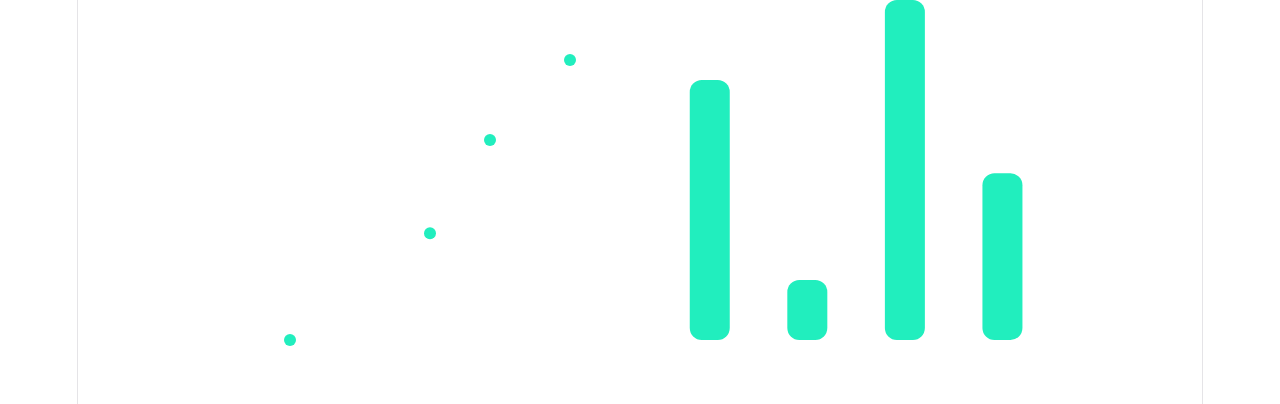
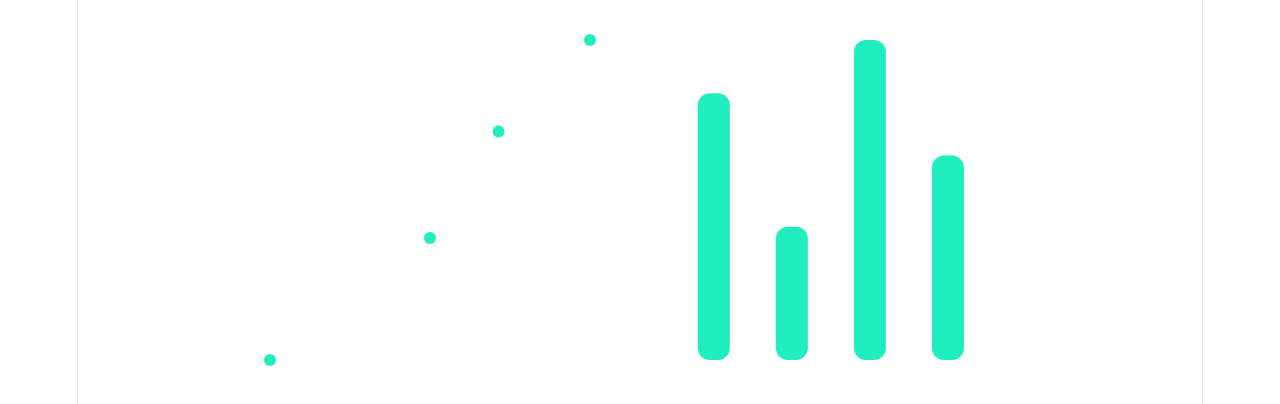
Before and after one commit to mic-wypych/energy_dashboard, a React (Vite) app: page / in a window 1280 px wide. Shown: the top 404 px of the page. Built offline with nearby package versions, Linux system fonts and the light colour scheme.

Commit message:
add bounds

```diff
--- a/src/App.jsx
+++ b/src/App.jsx
@@ -11,6 +11,16 @@ function App() {
   const height = 400
   const padding = 60
 
+  const MARGIN = {
+  top: 40,
+  right: 40,
+  bottom: 40,
+  left: 40
+  }
+
+  const boundsWidth = width - MARGIN.right - MARGIN.left;
+  const boundsHeight = height - MARGIN.top - MARGIN.bottom;
+
   /* data */
 
   const data = [
@@ -23,11 +33,11 @@ function App() {
 
   /* build scales*/
 
-  const xScale = scaleX(data.map(d => d.x), padding, width - padding)
-  const yScale = scaleY(data.map(d => d.y), padding, height - padding)
+  const xScale = scaleX(data.map(d => d.x), 0, boundsWidth)
+  const yScale = scaleY(data.map(d => d.y), 0, boundsHeight)
   const bandScale = scaleBand()
   .domain(data.map(d => d.x))
-  .range([0, width])
+  .range([0, boundsWidth])
   .padding(0.1)
 
   const allCircles = data.map((d, i) => (
@@ -41,13 +51,15 @@ function App() {
       ))
 
 
+  const barYScale = scaleY([0, ...data.map(d => d.y)], 0, boundsHeight)
+
   const allBars = data.map((d, i) => (
         <rect
           key={i}
-          x={bandScale(d.x) + padding / 2}
-          y={yScale(d.y) - padding}
-          width={height / 10}
-          height={(height) - yScale(d.y)}
+          x={bandScale(d.x)}
+          y={barYScale(d.y)}
+          width={boundsWidth / 10}
+          height={boundsHeight - barYScale(d.y)}
           rx={12}
           fill="#21eebeff"
         />
@@ -58,14 +70,23 @@ function App() {
   return <div style={{display: 'flex', justifyContent: 'center', alignItems: 'center', gap: '20px'}}>
       <svg width = {width} height = {height}>
       <rect width = {width} height = {height} fill = "#FFFFFF" rx = {4}/>
+      <g
+      width={boundsWidth}
+      height={boundsHeight}
+      transform={`translate(${MARGIN.left}, ${MARGIN.top})`}>
       {allCircles}
+      </g>
     </svg>
 
      <svg width = {width} height = {height}>
       <rect width = {width} height = {height} fill = "#FFFFFF" rx = {4}/>
+      <g
+      width={boundsWidth}
+      height={boundsHeight}
+      transform={`translate(${MARGIN.left}, ${MARGIN.top})`}>
       {allBars}
+       </g>
     </svg>
-
   </div>
 
 
```
